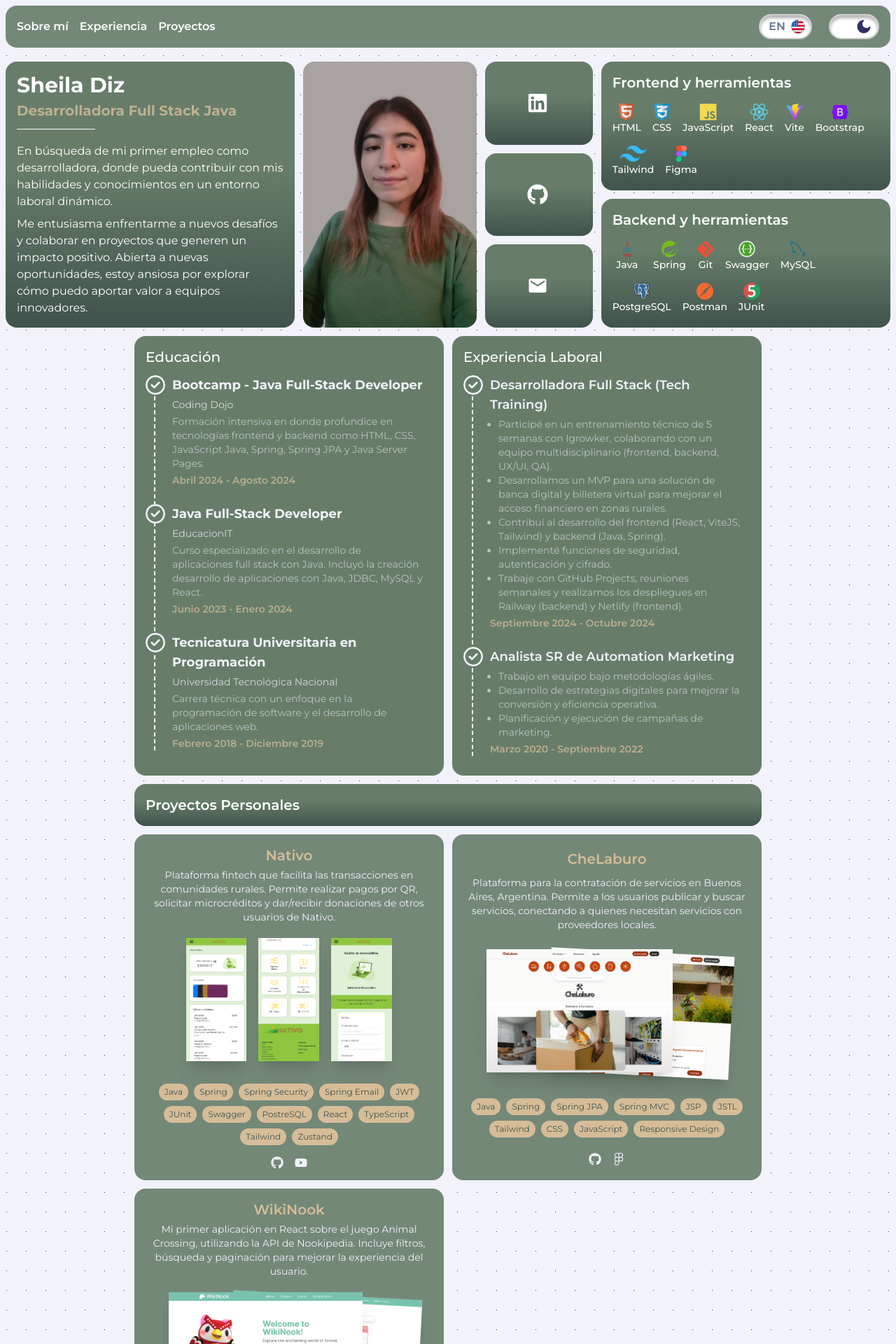
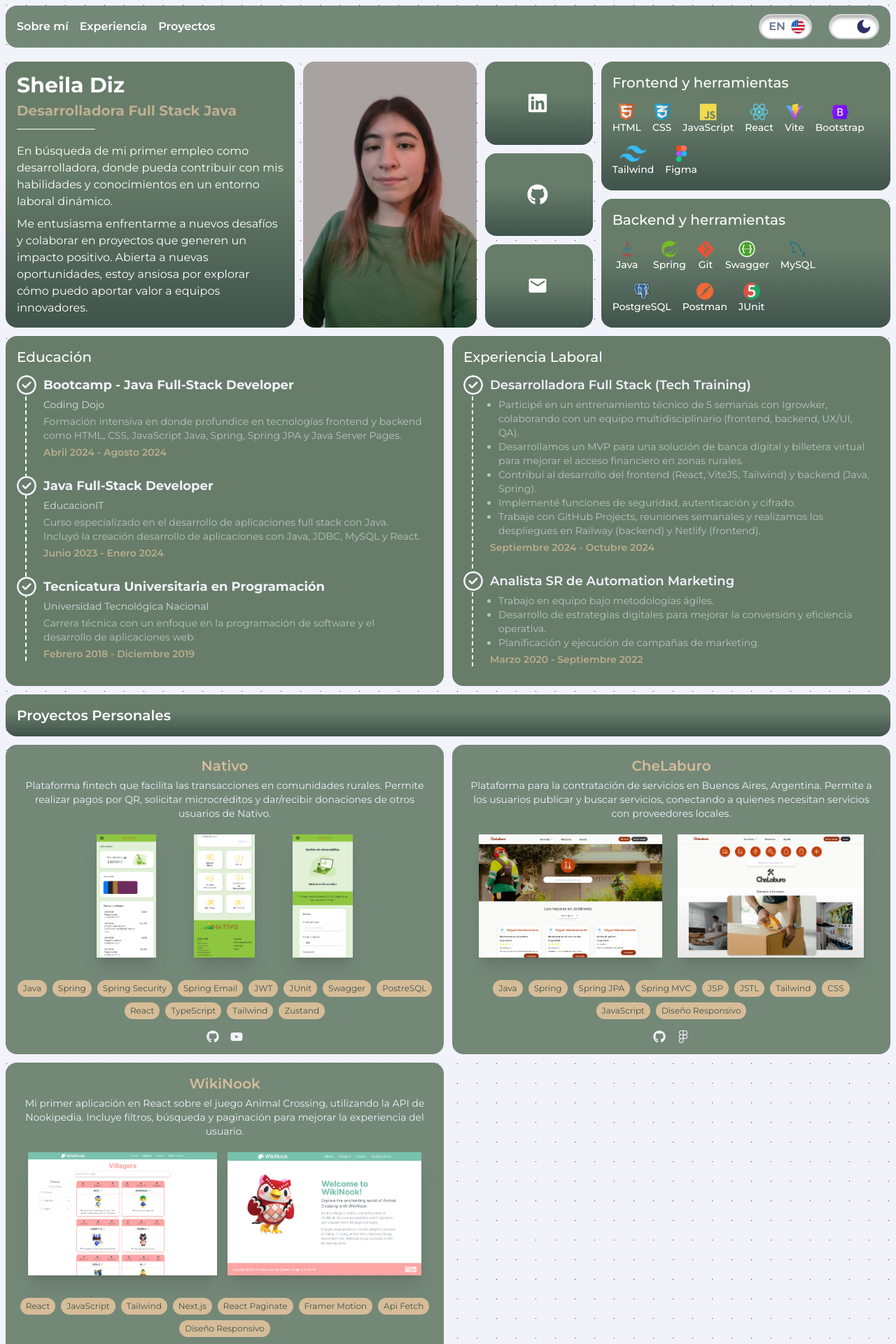
Before and after one commit to sheidiz/portfolio-2024, a React (Vite) app: page / in a window 1280 px wide. Shown: the top 1920 px of the page at 70% size. Built offline with nearby package versions, Linux system fonts and the light colour scheme.

Commit message:
refactor: create subfolders on components folder + edit projects tools

```diff
--- a/src/App.jsx
+++ b/src/App.jsx
@@ -1,7 +1,7 @@
 import { useContext } from "react";
 import { DarkModeContext } from "./contexts/DarkModeContext";
 import { Helmet, HelmetProvider } from "react-helmet-async";
-import Navbar from "./components/Navbar";
+import Navbar from "./components/layout/Navbar";
 import ScrollToTopButton from "./components/ScrollToTopButton";
 import About from "./sections/About";
 import Experience from "./sections/Experience";
--- a/src/components/Languages.jsx
+++ b/src/components/Languages.jsx
@@ -23,7 +23,7 @@ const Languages = () => {
   return (
     <div className="col-span-2 grid grid-cols-1 gap-y-3 md:mx-auto md:mt-3 md:grid-cols-2 md:gap-x-3 lg:col-span-1 lg:mt-0 lg:grid-cols-1">
       <div className="rounded-2xl bg-lightbox p-4 text-white dark:bg-darkbox">
-        <h3 className="text-xl font-semibold">
+        <h3 className="text-xl font-medium">
           Frontend {language == "es" ? "y herramientas" : "and tools"}
         </h3>
         <ul className="mt-4 flex flex-wrap gap-4">
@@ -54,7 +54,7 @@ const Languages = () => {
         </ul>
       </div>
       <div className="rounded-2xl bg-lightbox p-4 text-white dark:bg-darkbox">
-        <h3 className="text-xl font-semibold">
+        <h3 className="text-xl font-medium">
           Backend {language == "es" ? "y herramientas" : "and tools"}
         </h3>
         <ul className="mt-4 flex flex-wrap gap-3 sm:gap-4">
--- a/src/components/ProjectDesktop.jsx
+++ b/src/components/projects/ProjectDesktop.jsx
@@ -12,16 +12,16 @@ export const ProjectDesktop = ({ project }) => {
       <p className="select-none text-center text-sm text-light">
         {description}
       </p>
-      <div className="relative mx-auto mt-5 h-44 w-64 md:h-52 md:w-full lg:w-4/5">
+      <div className="relative mx-auto mt-5 h-44 w-64 md:h-52 md:w-full min-[1100px]:flex min-[1100px]:justify-evenly">
         <img
           src={images[1]}
           alt={title + "2"}
-          className="absolute left-[18%] top-1 z-10 h-36 rotate-3 shadow-xl duration-150 hover:z-30 hover:scale-110 sm:left-28 md:left-20 md:h-44"
+          className="absolute left-[18%] top-0 z-10 h-36 shadow-xl duration-150 hover:z-30 hover:scale-110 sm:left-28 md:left-20 md:h-44 lg:left-44 min-[1100px]:static min-[1100px]:left-[50%]"
         />
         <img
           src={images[0]}
           alt={title + "1"}
-          className="absolute -left-2 top-0 z-20 h-36 shadow-xl duration-150 hover:scale-110 md:h-44"
+          className="absolute -left-2 top-0 z-20 h-36 shadow-xl duration-150 hover:scale-110 md:h-44 min-[1100px]:static"
         />
       </div>
       <ul className="mb-2 flex flex-wrap justify-center gap-2">
--- a/src/sections/Experience.jsx
+++ b/src/sections/Experience.jsx
@@ -10,7 +10,7 @@ const Experience = () => {
   return (
     <section
       id="experience"
-      className="mx-3 mt-3 grid max-w-4xl grid-cols-1 text-white md:mx-auto md:grid-cols-2 md:gap-x-3"
+      className="mx-3 mt-3 grid max-w-[1400px] grid-cols-1 text-white md:mx-auto md:grid-cols-2 md:gap-x-3 md:px-2 2xl:px-0"
     >
       <div className="education-section rounded-2xl bg-tertiary p-4 dark:bg-secondary">
         <h3 className="text-xl font-medium">
--- a/src/sections/Projects.jsx
+++ b/src/sections/Projects.jsx
@@ -1,17 +1,18 @@
 import React from "react";
 import { useLanguage } from "../contexts/LanguageContext";
 import translations from "../translations/data";
-import { FaFigma, FaGithub } from "react-icons/fa";
-import { MdLink } from "react-icons/md";
-import { ProjectDesktop } from "../components/ProjectDesktop";
-import { ProjectMobile } from "../components/ProjectMobile";
+import { ProjectMobile } from "../components/projects/ProjectMobile";
+import { ProjectDesktop } from "../components/projects/ProjectDesktop";
 
 const Projects = () => {
   const { language } = useLanguage();
   const t = translations[language];
 
   return (
-    <section id="projects" className="mx-3 mt-3 max-w-4xl md:mx-auto">
+    <section
+      id="projects"
+      className="mx-3 mt-3 max-w-[1400px] md:mx-auto md:px-2 2xl:px-0"
+    >
       <div className="mb-3 rounded-2xl bg-lightbox p-4 dark:bg-darkbox">
         <h5 className="text-xl font-semibold text-white">
           {language == "es" ? "Proyectos Personales" : "Personal Projects"}
--- a/src/translations/data.js
+++ b/src/translations/data.js
@@ -128,6 +128,7 @@ const translations = {
           "React Paginate",
           "Framer Motion",
           "Fetch Api",
+          "Responsive Design",
         ],
         repository: "https://github.com/sheidiz/wikinook",
         web: "https://wikinook.vercel.app/",
@@ -236,7 +237,7 @@ const translations = {
           "Tailwind",
           "CSS",
           "JavaScript",
-          "Responsive Design",
+          "Diseño Responsivo",
         ],
         repository: "https://github.com/sheidiz/CodingDojo-Project",
         web: "",
@@ -255,7 +256,8 @@ const translations = {
           "Next.js",
           "React Paginate",
           "Framer Motion",
-          "Fetch Api",
+          "Api Fetch",
+          "Diseño Responsivo",
         ],
         repository: "https://github.com/sheidiz/wikinook",
         web: "https://wikinook.vercel.app/",
```
Also changed, not shown: src/components/layout/Navbar.jsx (renamed from src/components/Navbar.jsx, +4 -4 lines), src/components/projects/ProjectMobile.jsx (renamed from src/components/ProjectMobile.jsx).
